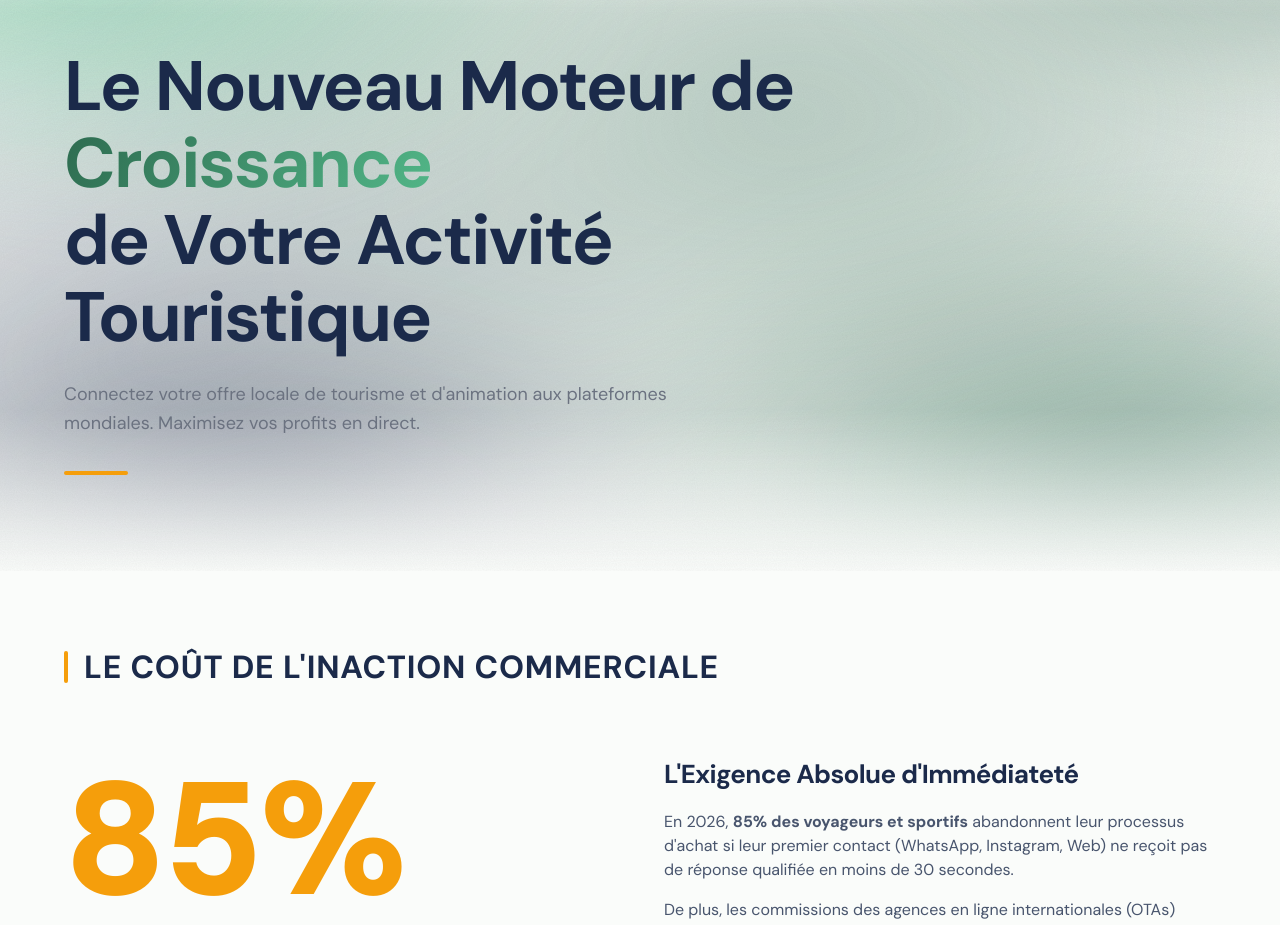
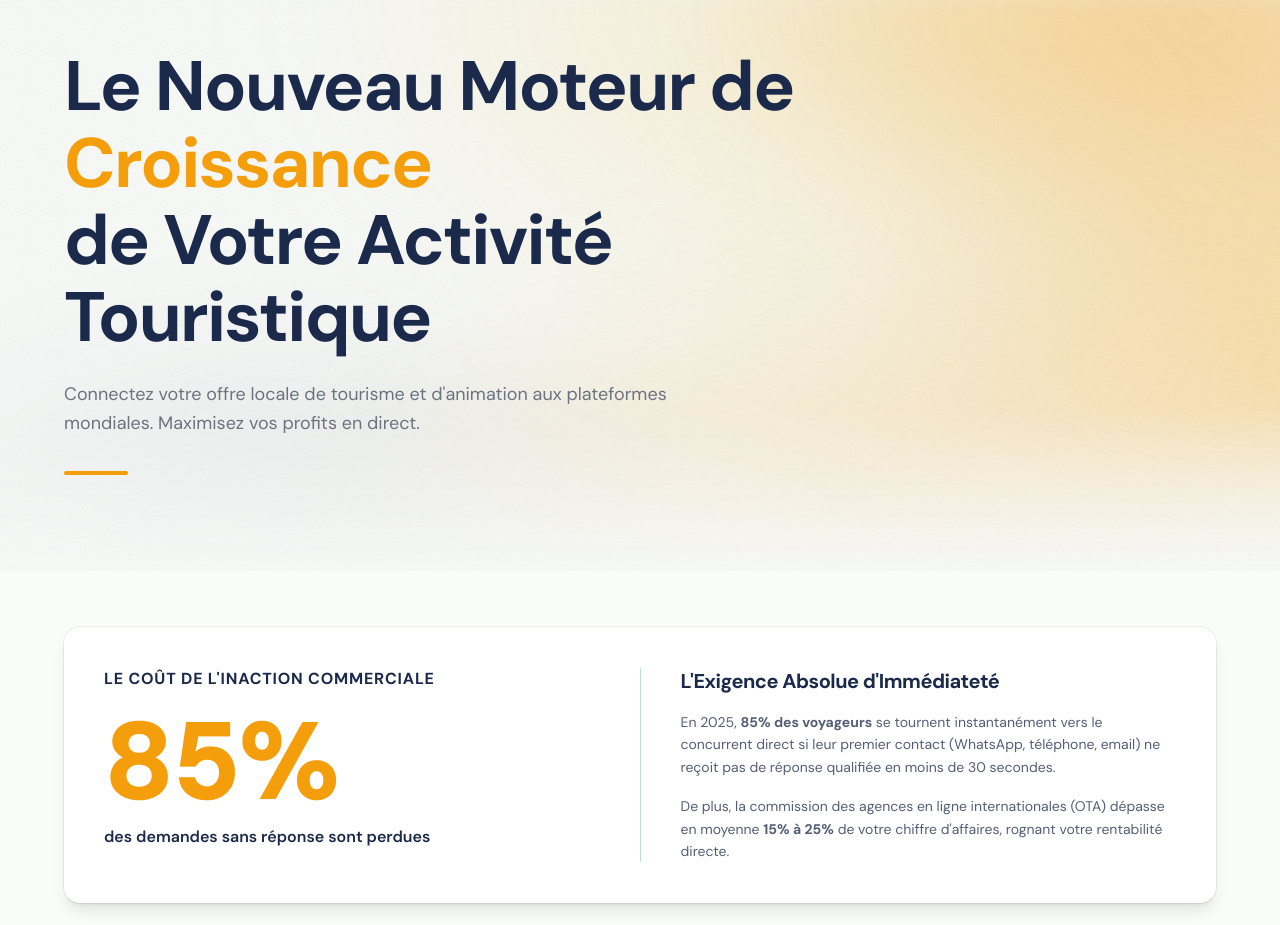
Before and after one commit to alaouiabdnour03/my-landing-page, a React (Vite) app: page / in a window 1280 px wide. Shown: the part 144-1069 px from the top of the page. Built offline with nearby package versions, Linux system fonts and the light colour scheme.

Commit message:
style(hero+inaction): warm orange mesh background, update logo text to LA MEC CONSEILS, amber Croissance, compact card layout for Cout de l'Inaction with vertical divider

```diff
--- a/src/components/landing/LaMecLanding.jsx
+++ b/src/components/landing/LaMecLanding.jsx
@@ -34,8 +34,8 @@ export const LaMecLanding = () => {
             />
             <span className="h-10 w-px bg-black/15" />
             <div className="font-display font-semibold leading-tight">
-              <div className="text-xs tracking-[0.22em] text-brand-navy">LA MAISON DE</div>
-              <div className="text-xs tracking-[0.22em] text-brand-green-deep">L'EXPERTISE COMPTABLE</div>
+              <div className="text-xs tracking-[0.22em] text-brand-navy font-bold">LA MEC CONSEILS</div>
+              <div className="text-xs tracking-[0.22em] text-amber-500 font-bold">L'EXPERTISE COMPTABLE</div>
             </div>
           </Reveal>
 
@@ -43,7 +43,7 @@ export const LaMecLanding = () => {
 
           <Reveal delay={3} className="mt-12 max-w-[850px]">
             <h1 className="font-display text-[clamp(36px,5.5vw,70px)] font-bold leading-[1.1] text-brand-navy">
-              Le Nouveau Moteur de <span className="brand-gradient-text">Croissance</span>
+              Le Nouveau Moteur de <span className="text-amber-500">Croissance</span>
               <br />
               de Votre Activité Touristique
             </h1>
@@ -64,39 +64,46 @@ export const LaMecLanding = () => {
       </section>
 
       {/* ───────── LE COÛT DE L'INACTION ───────── */}
-      <section className={`relative ${SECTION}`}>
+      <section className={`relative ${SECTION} py-10 sm:py-14`}>
         <div className={INNER}>
           <Reveal>
-            <div className="flex items-center gap-4">
-              <div className="w-1 h-8 bg-amber-500 rounded-full shrink-0" />
-              <h2 className="text-[clamp(22px,3vw,32px)] font-bold uppercase tracking-wide text-brand-navy">
+            <div className="rounded-2xl bg-white ring-1 ring-black/[0.06] shadow-lg overflow-hidden">
+              <div className="grid md:grid-cols-[1fr_auto_1fr] items-stretch">
+                {/* Left — stat */}
+                <div className="p-6 sm:p-8 lg:p-10">
+                  <h2 className="text-sm sm:text-base font-bold uppercase tracking-wider text-brand-navy">
                     Le Coût de l'Inaction Commerciale
                   </h2>
-            </div>
-          </Reveal>
-
-          <Reveal delay={1} className="mt-16 grid gap-12 md:grid-cols-2 items-center">
-            {/* Big stat left */}
-            <div className="text-center md:text-left">
-              <div className="text-[clamp(100px,18vw,160px)] font-black leading-none text-amber-500 tracking-tight">
+                  <div className="mt-4 text-[clamp(72px,14vw,110px)] font-black leading-none text-amber-500 tracking-tight">
                     85%
                   </div>
-              <p className="mt-4 text-xl font-semibold text-brand-navy">
+                  <p className="mt-2 text-base font-semibold text-brand-navy">
                     des demandes sans réponse sont perdues
                   </p>
                 </div>
 
-            {/* Right content */}
-            <div>
-              <h3 className="text-[clamp(20px,2.5vw,26px)] font-bold text-brand-navy mb-4">
+                {/* Vertical divider */}
+                <div className="hidden md:flex items-center px-0">
+                  <div className="w-px h-[70%] bg-brand-green/40" />
+                </div>
+                {/* Horizontal divider on mobile */}
+                <div className="md:hidden mx-8">
+                  <div className="h-px w-full bg-brand-green/30" />
+                </div>
+
+                {/* Right — explanation */}
+                <div className="p-6 sm:p-8 lg:p-10">
+                  <h3 className="text-lg sm:text-xl font-bold text-brand-navy mb-4">
                     L'Exigence Absolue d'Immédiateté
                   </h3>
-              <p className="text-brand-navy/80 leading-relaxed text-sm sm:text-base">
-                En 2026, <strong>85% des voyageurs et sportifs</strong> abandonnent leur processus d'achat si leur premier contact (WhatsApp, Instagram, Web) ne reçoit pas de réponse qualifiée en moins de 30 secondes.
+                  <p className="text-brand-navy/75 leading-relaxed text-sm">
+                    En 2025, <strong>85% des voyageurs</strong> se tournent instantanément vers le concurrent direct si leur premier contact (WhatsApp, téléphone, email) ne reçoit pas de réponse qualifiée en moins de 30 secondes.
                   </p>
-              <p className="mt-4 text-brand-navy/80 leading-relaxed text-sm sm:text-base">
-                De plus, les commissions des agences en ligne internationales (OTAs) s'accaparent entre <strong>15% et 25%</strong> de votre chiffre d'affaires, rognant votre rentabilité directe.
+                  <p className="mt-4 text-brand-navy/75 leading-relaxed text-sm">
+                    De plus, la commission des agences en ligne internationales (OTA) dépasse en moyenne <strong>15% à 25%</strong> de votre chiffre d'affaires, rognant votre rentabilité directe.
                   </p>
+                </div>
+              </div>
             </div>
           </Reveal>
         </div>
--- a/src/index.css
+++ b/src/index.css
@@ -26,10 +26,10 @@
   position: absolute;
   inset: -20%;
   background:
-    radial-gradient(42% 38% at 18% 28%, rgba(82, 183, 136, 0.55), transparent 65%),
-    radial-gradient(38% 32% at 82% 22%, rgba(45, 106, 79, 0.45), transparent 70%),
-    radial-gradient(48% 42% at 72% 78%, rgba(45, 106, 79, 0.5), transparent 65%),
-    radial-gradient(34% 32% at 28% 82%, rgba(27, 42, 74, 0.35), transparent 70%);
+    radial-gradient(42% 38% at 75% 35%, rgba(245, 158, 11, 0.30), transparent 65%),
+    radial-gradient(38% 32% at 85% 65%, rgba(251, 191, 36, 0.25), transparent 70%),
+    radial-gradient(48% 42% at 60% 80%, rgba(245, 158, 11, 0.20), transparent 65%),
+    radial-gradient(34% 32% at 28% 82%, rgba(27, 42, 74, 0.08), transparent 70%);
   filter: blur(50px) saturate(1.05);
   animation: mesh-drift 22s ease-in-out infinite;
 }
@@ -38,8 +38,8 @@
   position: absolute;
   inset: -25%;
   background:
-    radial-gradient(50% 50% at 60% 40%, rgba(45, 106, 79, 0.35), transparent 72%),
-    radial-gradient(40% 40% at 28% 62%, rgba(27, 42, 74, 0.30), transparent 72%);
+    radial-gradient(50% 50% at 70% 30%, rgba(251, 191, 36, 0.22), transparent 72%),
+    radial-gradient(40% 40% at 90% 55%, rgba(245, 158, 11, 0.18), transparent 72%);
   filter: blur(70px);
   animation: mesh-drift-rev 28s ease-in-out infinite;
   mix-blend-mode: multiply;
```
Lines whose indentation alone changed are shown as unchanged.
